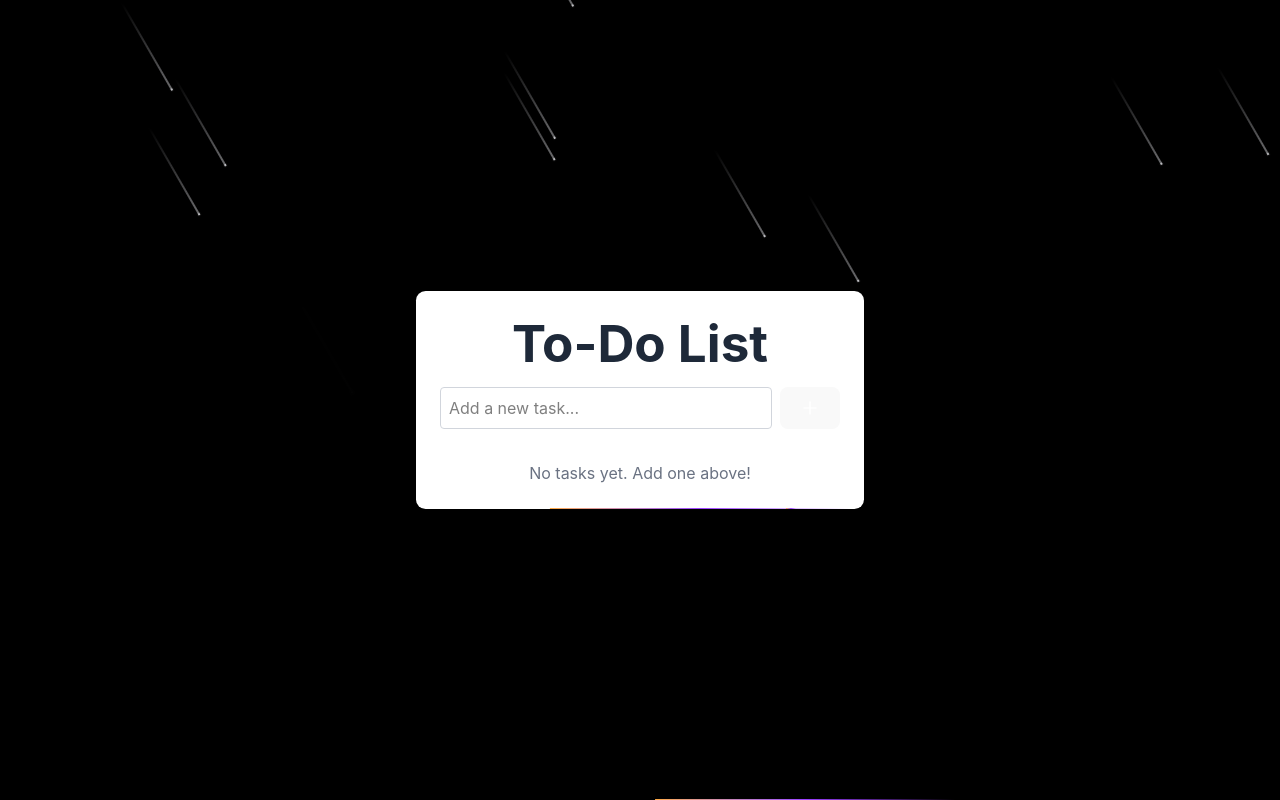
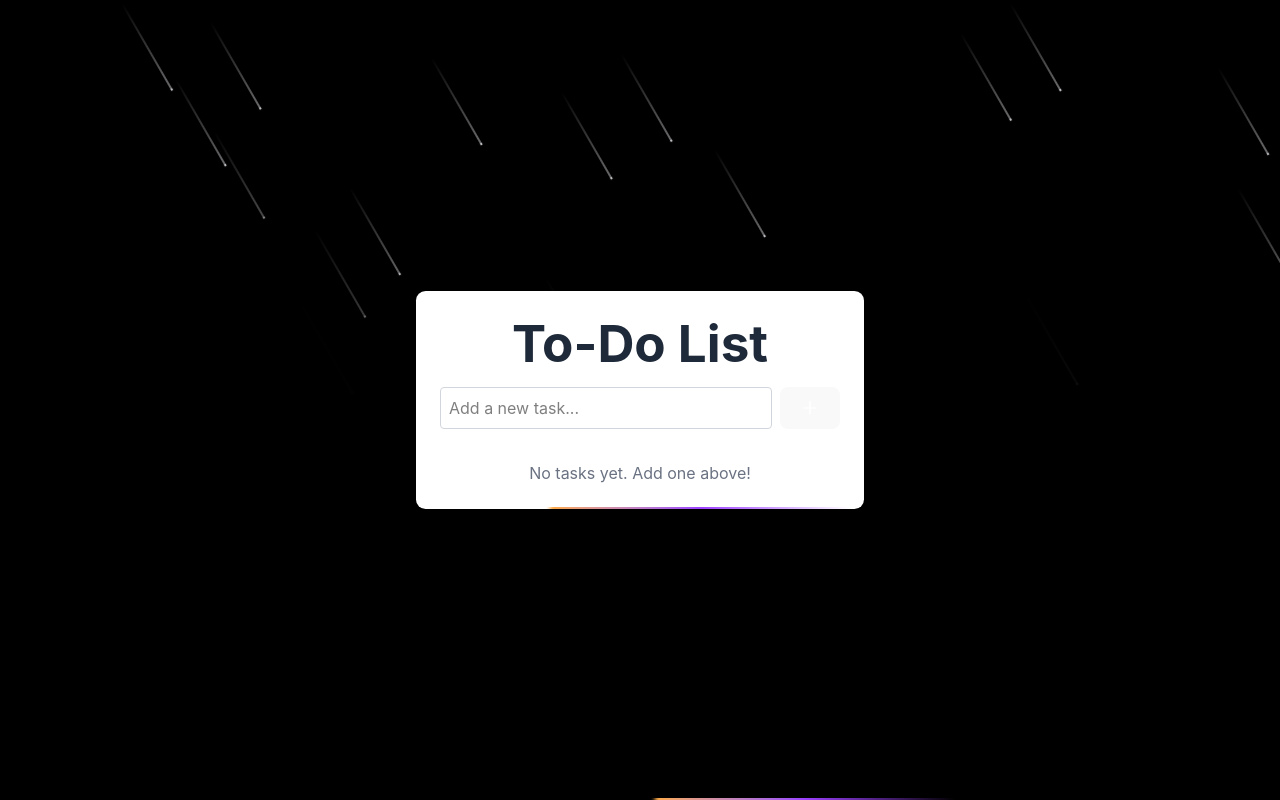
Before and after one commit to sparsh0006/TodoList, a React (Vite) app: page / in a window 1280 px wide. Built offline with nearby package versions, Linux system fonts and the light colour scheme.

Commit message:
added meteor effect

```diff
--- a/src/components/TodoList.tsx
+++ b/src/components/TodoList.tsx
@@ -48,7 +48,7 @@ const TodoList: React.FC = () => {
 
   return (
     <div className="fixed inset-0 flex justify-center items-center bg-black overflow-hidden">
-      <Meteors number={20} />
+      <Meteors number={30} />
       <BorderBeam duration={10} size={300} />
       <div className="relative w-full max-w-md mx-4">
         <div className="relative bg-white rounded-lg shadow-md overflow-hidden">
@@ -66,7 +66,7 @@ const TodoList: React.FC = () => {
                 placeholder="Add a new task..."
                 className="flex-1 p-2 border border-gray-300 rounded focus:outline-none focus:border-blue-500 text-black"
               />
-              <BorderBeam duration={10} size={10} />
+
               <button
                 type="submit"
                 className="p-2 bg-blue-500 text-white rounded hover:bg-blue-600 focus:outline-none"
--- a/src/components/magicui/border-beam.tsx
+++ b/src/components/magicui/border-beam.tsx
@@ -4,51 +4,21 @@ import { cn } from "@/lib/utils";
 import { motion, MotionStyle, Transition } from "motion/react";
 
 interface BorderBeamProps {
-  /**
-   * The size of the border beam.
-   */
   size?: number;
-  /**
-   * The duration of the border beam.
-   */
   duration?: number;
-  /**
-   * The delay of the border beam.
-   */
   delay?: number;
-  /**
-   * The color of the border beam from.
-   */
   colorFrom?: string;
-  /**
-   * The color of the border beam to.
-   */
   colorTo?: string;
-  /**
-   * The motion transition of the border beam.
-   */
   transition?: Transition;
-  /**
-   * The class name of the border beam.
-   */
   className?: string;
-  /**
-   * The style of the border beam.
-   */
   style?: React.CSSProperties;
-  /**
-   * Whether to reverse the animation direction.
-   */
   reverse?: boolean;
-  /**
-   * The initial offset position (0-100).
-   */
   initialOffset?: number;
 }
 
 export const BorderBeam = ({
   className,
-  size = 50,
+  size = 100, // Increased from 50 to 100
   delay = 0,
   duration = 6,
   colorFrom = "#ffaa40",
@@ -59,10 +29,10 @@ export const BorderBeam = ({
   initialOffset = 0,
 }: BorderBeamProps) => {
   return (
-    <div className="pointer-events-none absolute inset-0 rounded-[inherit] border border-transparent [mask-clip:padding-box,border-box] [mask-composite:intersect] [mask-image:linear-gradient(transparent,transparent),linear-gradient(#000,#000)]">
+    <div className="pointer-events-none absolute inset-0 rounded-[inherit] border-2 border-transparent [mask-clip:padding-box,border-box] [mask-composite:intersect] [mask-image:linear-gradient(transparent,transparent),linear-gradient(#000,#000)]">
       <motion.div
         className={cn(
-          "absolute aspect-square",
+          "absolute aspect-square blur-[2px]",
           "bg-gradient-to-l from-[var(--color-from)] via-[var(--color-to)] to-transparent",
           className,
         )}
--- a/src/components/magicui/meteors.tsx
+++ b/src/components/magicui/meteors.tsx
@@ -14,7 +14,7 @@ interface MeteorsProps {
 }
 
 export const Meteors = ({
-  number = 20,
+  number = 30,
   minDelay = 0.1,
   maxDelay = 1.2,
   minDuration = 2,
```
